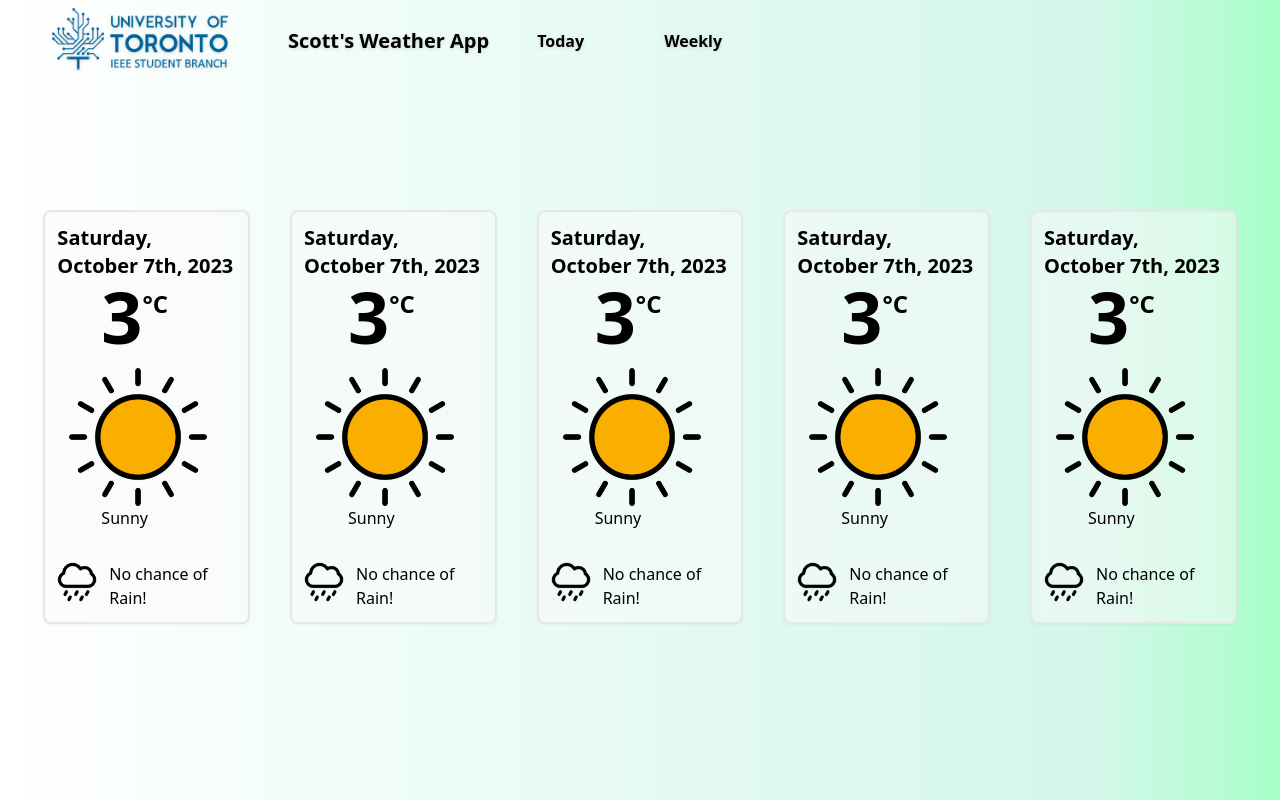
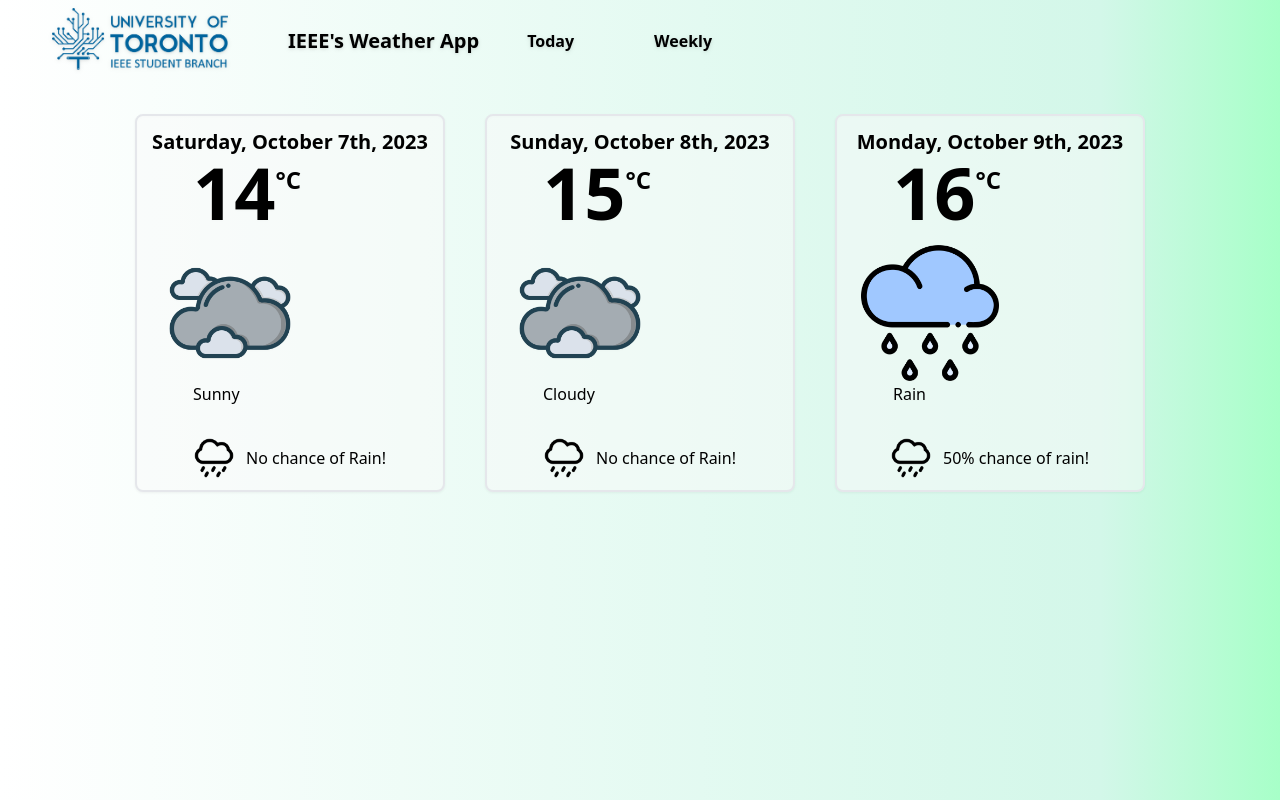
Before and after one commit to Zazzscoot/IEEE-React-Tutorial, a Next.js app: page /weekly in a window 1280 px wide. Built offline with nearby package versions, Linux system fonts and the light colour scheme.

Commit message:
reformatted and added useState demo

```diff
--- a/src/pages/index.tsx
+++ b/src/pages/index.tsx
@@ -3,34 +3,54 @@ import { Inter } from 'next/font/google'
 import Link from 'next/link'
 import {NavBar} from './navbar'
 
+import { useState, useEffect } from 'react'
+
+
 const inter = Inter({ subsets: ['latin'] })
 
 export default function Home() {
+
+  //useState demo
+  let location = "Toronto, Ontario"
+  // const changeLocation = () => {
+  //   location = ("London, Ontario")
+  // }
+
   return (
     <main
       className={`min-h-screen ${inter.className}`}
     >
       <NavBar />
+
+      {/* Showing high-level weather info */}
       <div
-        className="inline-flex flex-col items-start justify-start flex-1 w-3/5"
+        className="flex flex-row items-start justify-start flex-1"
       >
         <div
-          className="flex flex-col items-stretch justify-start flex-1 ml-14 mr-14 mt-14 px-2"
+          className="flex flex-col items-stretch justify-start flex-1 ml-14 mr-14 mt-14 pl-2 pr-10 border-gray-300 border-r-2 border-solid"
         >
           <h1
             className="font-bold text-4xl font-sans"
           >
-            Weather of Toronto, Ontario
+            Weather of {location}
           </h1>
           <h3>
             As of 8:53AM
           </h3>
+
+          {/* {UseState Demo} */}
+          {/* <button
+            className="bg-gray-200 rounded-lg hover:bg-gray-400"
+            onClick={changeLocation}
+          >
+            Wait I'm in London
+          </button> */}
+
           <h1
-            className="text-yellow-500 font-semibold text-9xl mt-8 border-b-4 border-gray-300 border-solid pb-4"
+            className="text-yellow-500 font-semibold text-9xl mt-8 border-b-4 border-gray-300 border-solid pb-4 mb-3"
           >
             7°C
           </h1>
-          {/* <Image src={'/sunny.png'} alt="sunny" width={100} height={100} /> */}
           <div
             className="flex items-center"
           >
@@ -50,47 +70,31 @@ export default function Home() {
 
 
         </div>
-        <div
-            className="flex flex-row justify-center ml-14 mr-14 mt-10 px-2 w-5/6"
-          >
+
+        {/* Showing detailed weather info */}
+        <div className="self-center items-stretch ml-14 mr-14 mt-10 px-2 w-1/3">
           <TableItem type="Wind" data="33.1km/h"/>
           <TableItem type="Pressure" data="1010.0mb"/>
-        </div>
-        <div
-            className="flex flex-row justify-center ml-14 mr-14 mt-5 px-2 w-5/6"
-          >
           <TableItem type="Precipitation" data="0.0mm"/>
           <TableItem type="Humidity" data="67%"/>
-        </div>
-        <div
-            className="flex flex-row justify-center ml-14 mr-14 mt-5 px-2 w-5/6"
-          >
           <TableItem type="Feels Like" data="10°C"/>
           <TableItem type="UV" data="3.0"/>
         </div>
 
 
       </div>
-
-
     </main>
   )
 }
 
 const TableItem = (props:any) => {
   return (
-    <div
-      className="flex flex-row items-center w-1/2 mr-16 border-b-2 border-gray-300 border-solid pb-2"
-    >
+    <div className="flex flex-row items-center w-1/2 mr-16 border-b-2 border-gray-300 border-solid pb-2 w-5/6 mt-3">
       <Image src={`/${props.type}.png`} alt="wind" width={50} height={50}/>
-      <div
-        className="flex-grow text-start pl-4"
-      >
+      <div className="flex-grow text-start pl-4">
         {props.type}
       </div>
-      <div
-        className="flex-grow text-end pr-4"
-      >
+      <div className="flex-grow text-end pr-4">
         {props.data}
       </div>
     </div>
--- a/src/pages/navbar.tsx
+++ b/src/pages/navbar.tsx
@@ -9,22 +9,24 @@ export const NavBar = (props:any) => {
       <Image src={'/BESTLOGO.png'} alt="BESTLOGO" width={200} height={200}
         className="p-3 pt-2 opacity-100 hover:bg-gray-100 transition duration-500 ease-in-out mx-10"
       />
-      <h1 className="flex self-center font-bold text-xl mx-2">Scott's Weather App</h1>
-      <CustomButton text="Today"/>
-      <CustomButton text="Weekly"/>
+      <h1 className="flex self-center font-bold text-xl mx-2">IEEE's Weather App</h1>
+      <CustomButton text="Today" url="/"/>
+      <CustomButton text="Weekly" url="/weekly"/>
     </div>
   )
 }
 export const CustomButton = (props:any) => {
-  const link = props.text === "Weekly" ? "/weekly" : "/"
+  const handleClick = () => {
+    window.location.href= props.url
+  }
   return (
     <>
-      <Link
-        href={link}
+      <button
+        onClick={handleClick}
         className="px-10 text-black font-bold hover:bg-gray-200 transition duration-500 ease-in-out self-center py-6"
       >
         {props.text}
-      </Link>
+      </button>
     </>
   )
 }
--- a/src/pages/weekly/index.tsx
+++ b/src/pages/weekly/index.tsx
@@ -5,67 +5,77 @@ export default function Weekly() {
     <>
       <NavBar />
       <div
-        className="flex flex-row items-center mx-5 justify-center h-full mt-40 sm:mt-10 md:mt-32 mb:5"
+        className="flex flex-row items-center mx-5 justify-center h-full mt-32 sm:mt-8 md:mt-8 mb:5"
       >
-        <WeatherCard />
-        <WeatherCard />
-        <WeatherCard />
-        <WeatherCard />
-        <WeatherCard />
+        {/* {TODAY} */}
+        <div className="w-1/4 bg-white h-auto border-2 border-solid rounded-lg flex flex-col items-center p-3 drop-shadow-sm mx-5 hover:bg-gray-100 transition duration-500 ease-in-out bg-opacity-50">
+          <h1 className="font-semibold text-xl font-sans">
+            Saturday, October 7th, 2023
+          </h1>
+          <div className="flex items-start self-start pl-11">
+            <h1 className="font-bold text-7xl font-sans">
+              14
+            </h1>
+            <h2 className="font-bold text-2xl font-sans pt-2">
+              °C
+            </h2>
+          </div>
+          <Image src="/cloudy.png" alt="sunny" width={150} height={150} className="self-start pt-4 pl-3" />
+          <h1 className="self-start pl-11">
+            Sunny
+          </h1>
+          <div className='flex flex-row justify-stretch items-center pt-8'>
+            <Image src="/precipitation.png" alt="precipitation" width={40} height={40} className="self-start mr-3" />
+            <h1>No chance of Rain!</h1>
+          </div>
+        </div>
+
+        {/* {TOMMOROW} */}
+        <div className="w-1/4 bg-white h-auto border-2 border-solid rounded-lg flex flex-col items-center p-3 drop-shadow-sm mx-5 hover:bg-gray-100 transition duration-500 ease-in-out bg-opacity-50">
+          <h1 className="font-semibold text-xl font-sans">
+            Sunday, October 8th, 2023
+          </h1>
+          <div className="flex items-start self-start pl-11">
+            <h1 className="font-bold text-7xl font-sans">
+              15
+            </h1>
+            <h2 className="font-bold text-2xl font-sans pt-2">
+              °C
+            </h2>
+          </div>
+          <Image src="/cloudy.png" alt="sunny" width={150} height={150} className="self-start pt-4 pl-3" />
+          <h1 className="self-start pl-11">
+            Cloudy
+          </h1>
+          <div className='flex flex-row justify-stretch items-center pt-8'>
+            <Image src="/precipitation.png" alt="precipitation" width={40} height={40} className="self-start mr-3" />
+            <h1>No chance of Rain!</h1>
+          </div>
+        </div>
+
+        {/* {MONDAY} */}
+        <div className="w-1/4 bg-white h-auto border-2 border-solid rounded-lg flex flex-col items-center p-3 drop-shadow-sm mx-5 hover:bg-gray-100 transition duration-500 ease-in-out bg-opacity-50">
+          <h1 className="font-semibold text-xl font-sans">
+            Monday, October 9th, 2023
+          </h1>
+          <div className="flex items-start self-start pl-11">
+            <h1 className="font-bold text-7xl font-sans">
+              16
+            </h1>
+            <h2 className="font-bold text-2xl font-sans pt-2">
+              °C
+            </h2>
+          </div>
+          <Image src="/rain.png" alt="sunny" width={150} height={150} className="self-start pt-4 pl-3" />
+          <h1 className="self-start pl-11">
+            Rain
+          </h1>
+          <div className='flex flex-row justify-stretch items-center pt-8'>
+            <Image src="/precipitation.png" alt="precipitation" width={40} height={40} className="self-start mr-3" />
+            <h1>50% chance of rain!</h1>
+          </div>
+        </div>
       </div>
-
     </>
   )
 }
-
-const WeatherCard = () => {
-  return (
-    <div
-        className="w-1/6 bg-white h-auto border-2 border-solid rounded-lg flex flex-col items-center p-3 drop-shadow-sm mx-5 hover:bg-gray-100 transition duration-500 ease-in-out bg-opacity-50"
-    >
-      <h1
-        className="font-semibold text-xl font-sans"
-      >
-        Saturday, October 7th, 2023
-      </h1>
-      <div
-        className="flex items-start self-start pl-11"
-      >
-        <h1
-          className="font-bold text-7xl font-sans"
-        >
-          3
-        </h1>
-        <h2
-          className="font-bold text-2xl font-sans pt-2"
-        >
-          °C
-        </h2>
-      </div>
-      <Image
-        src="/sunny.png"
-        alt="sunny"
-        width={150}
-        height={150}
-        className="self-start pt-4 pl-3"
-      />
-      <h1
-        className="self-start pl-11"
-      >
-        Sunny
-      </h1>
-      <div className='flex flex-row justify-stretch items-center pt-8'>
-        <Image
-          src="/precipitation.png"
-          alt="precipitation"
-          width={40}
-          height={40}
-          className="self-start mr-3"
-        />
-        <h1>
-          No chance of Rain!
-        </h1>
-      </div>
-    </div>
-  )
-}
```
Lines whose indentation alone changed are shown as unchanged.
